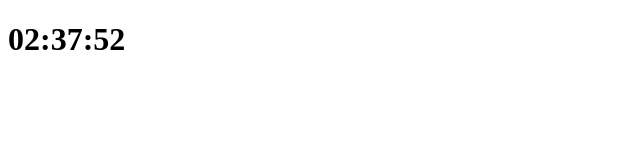
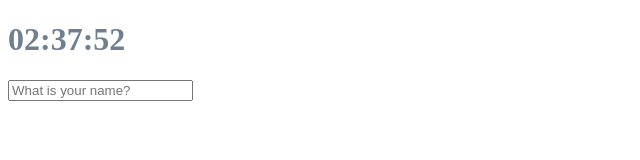
Before and after one commit to jskim95/Vanilla-js, a plain HTML site: page index.html in a window 1280 px wide. Shown: the whole page, without its empty margins (0-640 px from the left). Drawn offline with Linux system fonts and the light colour scheme.

Commit message:
localStorage를 이용해 값 저장하는 greeting.js 작성

```diff
--- /dev/null
+++ b/greeting.js
@@ -0,0 +1,38 @@
+const form = document.querySelector('.js-form');
+const input = form.querySelector('input');
+const greeting = document.querySelector('.js-greetings');
+
+const LS_USERNAME = 'currentName';
+const SHOWING_CN = 'showing';
+
+function saveName(text) {
+    localStorage.setItem(LS_USERNAME, text)
+}
+function handleSubmit(event) {
+    event.preventDefault();
+
+    const currentValue = input.value;
+    paintGreeting(currentValue);
+    saveName(currentValue);
+}
+
+function paintGreeting(text) {
+    form.classList.remove(SHOWING_CN);
+    greeting.classList.add(SHOWING_CN);
+    greeting.innerText = `Hello ${text}`
+}
+function loadName() {
+    const currentUser = localStorage.getItem(LS_USERNAME);
+    if(currentUser === null) {
+        form.classList.add(SHOWING_CN);
+        form.addEventListener('submit', handleSubmit)
+    } else {
+        paintGreeting(currentUser);
+    }
+}
+
+function init() {
+    loadName();
+}
+
+init()
--- a/index.css
+++ b/index.css
@@ -0,0 +1,12 @@
+h1 {
+    color: slategrey;
+    transition: color 0.5s ease-in-out;
+}
+.form,
+.greettings {
+    display: none;
+}
+
+.showing {
+    display: block;
+}
--- a/index.html
+++ b/index.html
@@ -7,7 +7,12 @@
 <body>
     <div class="js-clock">
         <h1 class="clock-title">00:00</h1>
+        <form class="js-form form">
+            <input type="text" placeholder="What is your name?">
+        </form>
+        <h4 class="js-greetings greetings"></h4>
     </div>
     <script src="clock.js"></script>
+    <script src="greeting.js" ></script>
 </body>
 </html>
```
